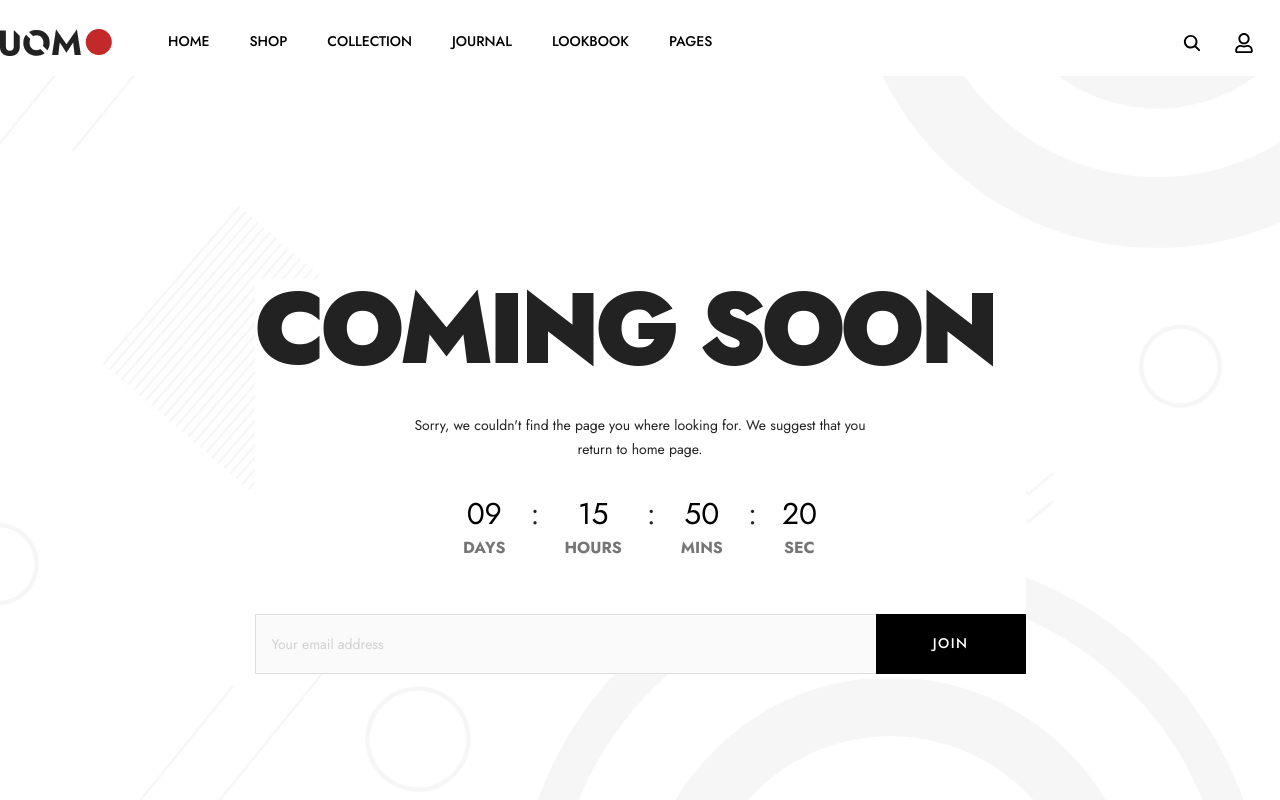
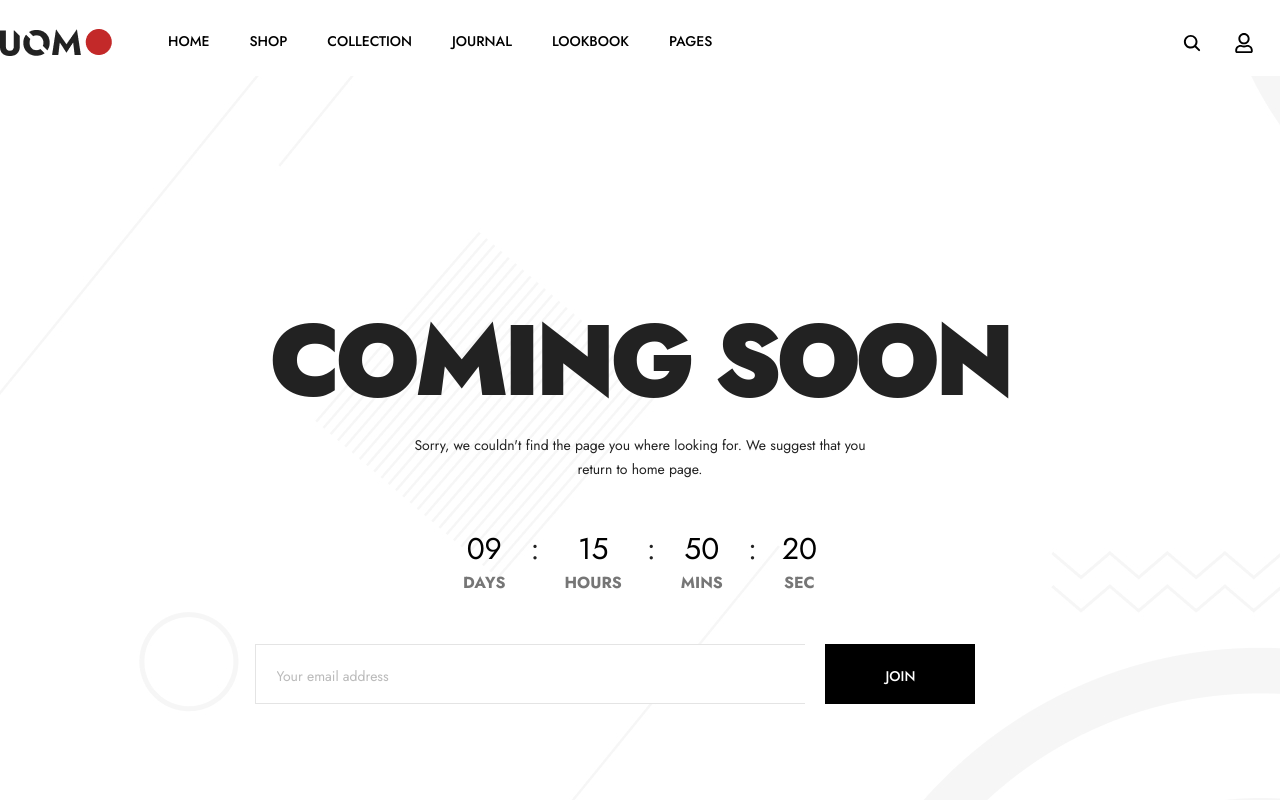
Before and after one commit to Sijan666/uomo-eCommerce, a React (Vite) app: page /coming_soon in a window 1280 px wide. Shown: the top 800 px of the page. Built offline with nearby package versions, Linux system fonts and the light colour scheme.

Commit message:
added coming soon page

```diff
--- a/src/components/pages/ComingSoon.jsx
+++ b/src/components/pages/ComingSoon.jsx
@@ -6,39 +6,44 @@ const ComingSoon = () => {
   return (
     <section
       id="coming_soon"
-      className="min-h-screen flex items-center justify-center bg-cover bg-center bg-no-repeat"
+      className="w-full"
       style={{ backgroundImage: `url(${comingSoonImage})` }}
     >
-      <div className="bg-white max-w-[771px] w-full">
-
+      <div className="min-h-screen max-w-[771px] mx-auto flex justify-center bg-cover bg-center bg-no-repeat relative">
+        <div className=" h-[407px] w-full mt-[212px] absolute">
           {/* Heading */}
-        <h1 className="font-Jost w-[771px] text-[100px] font-black uppercase text-[#222222] leading-none tracking-tighter font-Jost mb-[34px]">
+          <h1 className="w-[771px] h-[145px] text-[100px] flex items-center justify-center font-black uppercase text-[#222222] tracking-tighter font-Jost">
             Coming Soon
           </h1>
 
           {/* Subtitle */}
-        <p className="font-Jost text-[14px] font-normal text-[#222222] text-center leading-[24px]  mb-[30px]">
-          Sorry, we couldn't find the page you where looking for. We suggest that you<br />
+          <p className="font-Jost text-[14px] font-normal text-[#222222] text-center leading-[24px]  mb-[45px]">
+            Sorry, we couldn't find the page you where looking for. We suggest
+            that you
+            <br />
             return to home page.
           </p>
 
           {/* Countdown */}
-        <div className="flex justify-center font-Jost mb-[54px]">
+          <div className="flex justify-center font-Jost mb-[49px]">
             <CountdownTimer />
           </div>
 
           {/* Email + Join */}
-        <div className="flex">
+          <div className="flex justify-center gap-x-[20px] w-[720px]">
             <input
               type="email"
               placeholder="Your email address"
-            className="flex-1 px-4 py-3 border border-[#ddd] border-r-0 text-sm text-[#aaa] bg-[#fafafa] outline-none font-Jost font-normal font-[14px] w-[720px] h-[60px]"
+              className="flex-1 pt-[20px] pb-[16px] pl-[21px] box-border border border-[#E4E4E4] border-r-0 text-[14px] text-[#767676] bg-white outline-none font-Jost font-normal font-[14px] w-[550px] h-[60px]"
             />
-          <button className="bg-black text-white px-7 py-3 text-[14px] font-medium tracking-widest uppercase font-Jost hover:bg-[#333] transition-colors w-[150px] h-[60px]">
+            <button
+              className="bg-black text-white pt-[20px] pb-[16px] pl-[61px] pr-[69px] text-[14px] font-medium  uppercase font-Jost hover:bg-[#767676] transition-colors
+          w-[150px] h-[60px]"
+            >
               Join
             </button>
           </div>
-
+        </div>
       </div>
     </section>
   );
```
Lines whose indentation alone changed are shown as unchanged.
